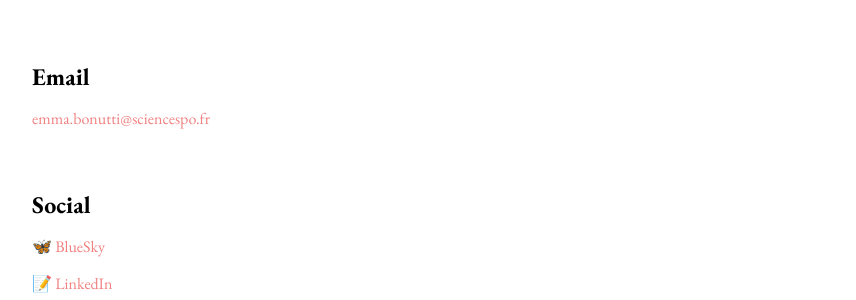
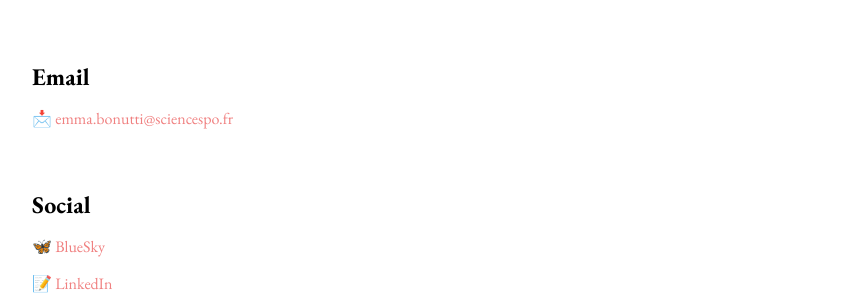
Before and after one commit to emmabonuttidagostini/emmabonuttidagostini.github.io, a Jekyll site: the page built from contact.md, in a window 1280 px wide. Shown: the part 370-670 px from the top of the page, without its empty margins (208-1064 px from the left). Built offline with Jekyll 4.4.1, drawn with Linux system fonts in a browser that asks for light colours.

```diff
--- a/contact.md
+++ b/contact.md
@@ -15,10 +15,11 @@ France
 
 ## Email
 
-[emma.bonutti@sciencespo.fr](mailto:emma.bonutti@sciencespo.fr)
+📩 [emma.bonutti@sciencespo.fr](mailto:emma.bonutti@sciencespo.fr)
 
 
 ## Social
+
 🦋 [BlueSky](https://bsky.app/profile/emmabonutti.bsky.social)
 
 📝 [LinkedIn](https://www.linkedin.com/in/emma-bonutti-d-agostini-2b8026231)
```
